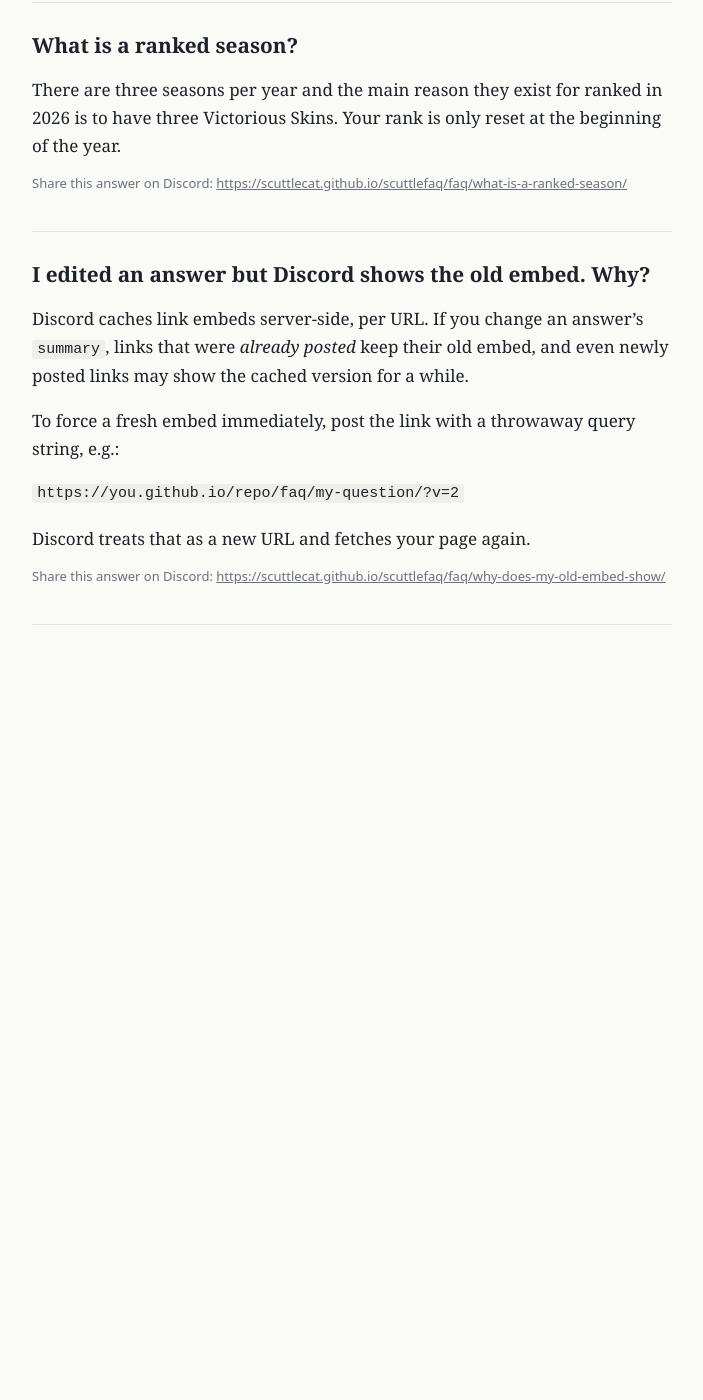
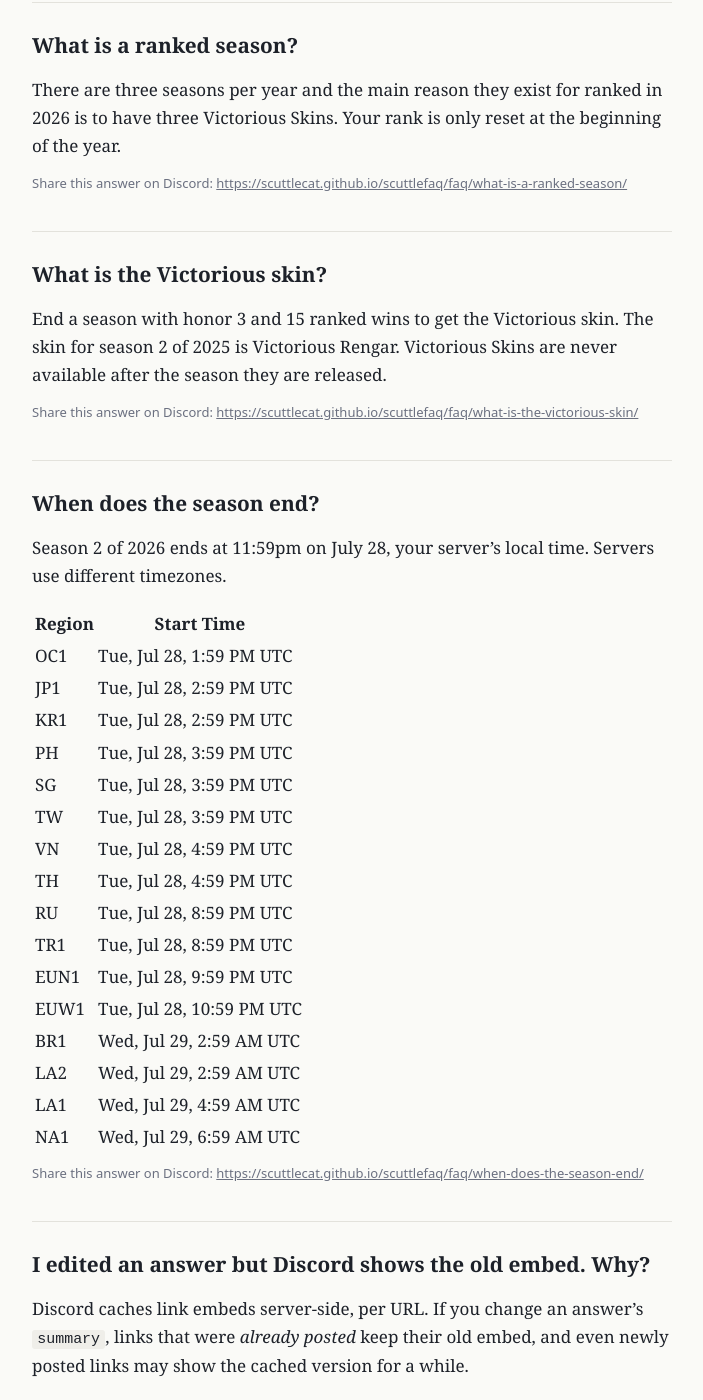
Before and after one commit to scuttlecat/scuttlefaq, a Jekyll site: the page built from index.html, in a window 1280 px wide and 1400 px high, scrolled down 934 px. Shown: the whole window, without its empty margins (288-991 px from the left). Built offline with Jekyll 4.4.1, drawn with Linux system fonts in a browser that asks for light colours; before the commit the page ends 1639 px from its top, so only the background shows below that.

Commit message:
more questions

```diff
--- a/_faqs/what-is-a-ranked-season.md
+++ b/_faqs/what-is-a-ranked-season.md
@@ -1,6 +1,6 @@
 ---
 title: "What is a ranked season?"
-summary: "There are three seasons per year and the main reason they exist for ranked in 2026 is to have three Victorious Skins."
+summary: "There are three seasons per year and the main reason they exist for ranked in 2026 is to have three Victorious Skins. Your rank is only reset at the beginning of the year."
 order: 2
 ---
 There are three seasons per year and the main reason they exist for ranked in 2026 is to have three Victorious Skins. Your rank is only reset at the beginning of the year.
--- /dev/null
+++ b/_faqs/what-is-the-victorious-skin.md
@@ -0,0 +1,6 @@
+---
+title: "What is the Victorious skin?"
+summary: "End a season with honor 3 and 15 ranked wins to get the Victorious skin. The skin for season 2 of 2025 is Victorious Rengar. Victorious Skins are never available after the season they are released."
+order: 2
+---
+End a season with honor 3 and 15 ranked wins to get the Victorious skin. The skin for season 2 of 2025 is Victorious Rengar. Victorious Skins are never available after the season they are released.
--- /dev/null
+++ b/_faqs/when-does-the-season-end.md
@@ -0,0 +1,38 @@
+---
+title: "When does the season end?"
+summary: "Season 2 of 2026 ends at 11:59pm on July 28, your server's local time. Servers use different timezones. Click for info."
+order: 2
+---
+Season 2 of 2026 ends at 11:59pm on July 28, your server's local time. Servers use different timezones.
+
+<table>
+  <thead><tr><th>Region</th><th>Start Time</th></tr></thead>
+  <tbody>
+    <tr><td>OC1</td>  <td class="ts" data-ts="1785247140"></td></tr>
+    <tr><td>JP1</td>  <td class="ts" data-ts="1785250740"></td></tr>
+    <tr><td>KR1</td>  <td class="ts" data-ts="1785250740"></td></tr>
+    <tr><td>PH</td>   <td class="ts" data-ts="1785254340"></td></tr>
+    <tr><td>SG</td>   <td class="ts" data-ts="1785254340"></td></tr>
+    <tr><td>TW</td>   <td class="ts" data-ts="1785254340"></td></tr>
+    <tr><td>VN</td>   <td class="ts" data-ts="1785257940"></td></tr>
+    <tr><td>TH</td>   <td class="ts" data-ts="1785257940"></td></tr>
+    <tr><td>RU</td>   <td class="ts" data-ts="1785272340"></td></tr>
+    <tr><td>TR1</td>  <td class="ts" data-ts="1785272340"></td></tr>
+    <tr><td>EUN1</td> <td class="ts" data-ts="1785275940"></td></tr>
+    <tr><td>EUW1</td> <td class="ts" data-ts="1785279540"></td></tr>
+    <tr><td>BR1</td>  <td class="ts" data-ts="1785293940"></td></tr>
+    <tr><td>LA2</td>  <td class="ts" data-ts="1785293940"></td></tr>
+    <tr><td>LA1</td>  <td class="ts" data-ts="1785301140"></td></tr>
+    <tr><td>NA1</td>  <td class="ts" data-ts="1785308340"></td></tr>
+  </tbody>
+</table>
+
+<script>
+  document.querySelectorAll('.ts').forEach(el => {
+    const d = new Date(el.dataset.ts * 1000);
+    el.textContent = d.toLocaleString(undefined, {
+      weekday: 'short', month: 'short', day: 'numeric',
+      hour: 'numeric', minute: '2-digit', timeZoneName: 'short'
+    });
+  });
+</script>
```
